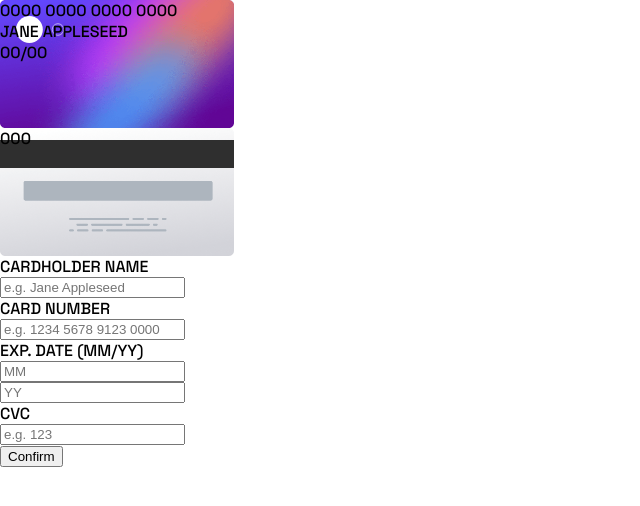
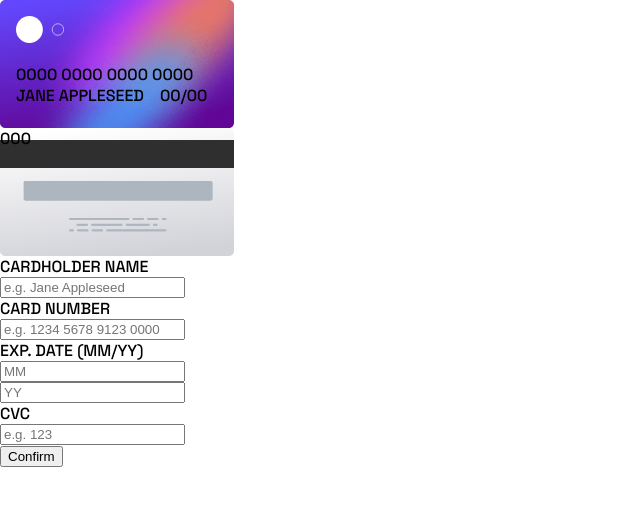
Before and after one commit to wishba/interactive-card-details-form-main, a React (Create React App) app: page / in a window 1280 px wide. Shown: the top 506 px of the page, without its empty margins (0-640 px from the left). Built offline with nearby package versions, Linux system fonts and the light colour scheme.

Commit message:
card front text

```diff
--- a/src/component/CardFront.js
+++ b/src/component/CardFront.js
@@ -2,14 +2,17 @@ import React from 'react'
 
 export default function CardFront(props) {
   return (
-    <div className='card__front'>
-      <p>{props.cardNumber ? props.cardNumber : '0000 0000 0000 0000'}</p>
-      <p>{props.cardName ? props.cardName : 'JANE APPLESEED'}</p>
-      <p>
-        <span>{props.cardM ? props.cardM : '00'}</span>
-        /
-        <span>{props.cardY ? props.cardY : '00'}</span>
-      </p>
+    <div className="card__front-container">
+      <div className='card__front'>
+        <p>{props.cardNumber ? props.cardNumber : '0000 0000 0000 0000'}</p>
+        <p>{props.cardName ? props.cardName : 'JANE APPLESEED'}
+          <span className='card__front-date'>
+            {props.cardM ? props.cardM : '00'}
+            /
+            {props.cardY ? props.cardY : '00'}
+          </span>
+        </p>
+      </div>
     </div>
   )
 }
--- a/src/index.css
+++ b/src/index.css
@@ -15,6 +15,11 @@ p {
 }
 
 .card__front {
+  padding-top: 4em;
+  padding-left: 1em;
+}
+
+.card__front-container {
   background-image:
     url(images/card-logo.svg),
     url(images/bg-card-front.png);
@@ -26,6 +31,10 @@ p {
     left top;
   background-repeat: no-repeat;
   height: 8em;
+}
+
+.card__front-date {
+  padding-left: 1em;
 }
 
 .card__back {
```
